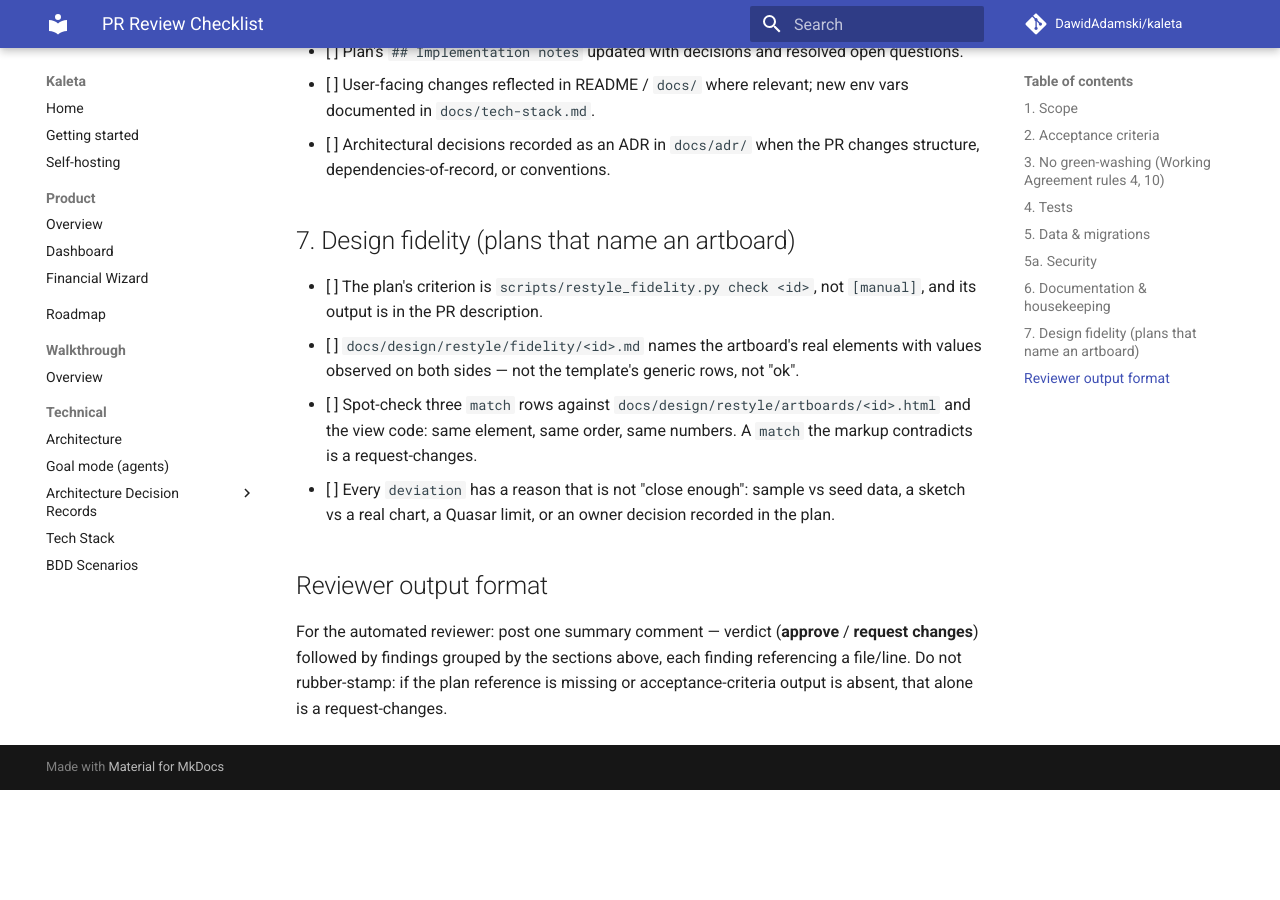
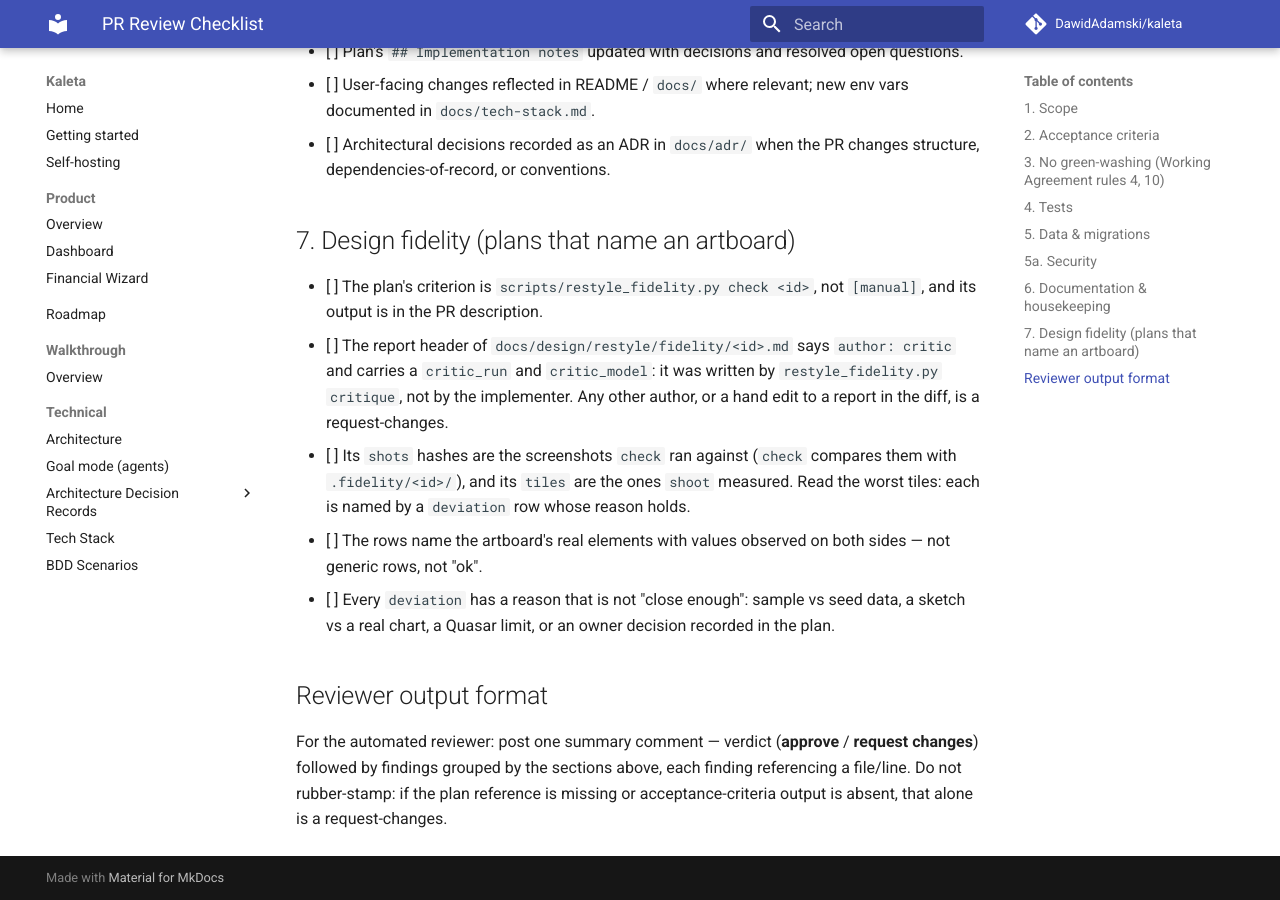
Before and after one commit to DawidAdamski/kaleta, an MkDocs documentation site: the page built from docs/review-checklist.md, in a window 1280 px wide and 900 px high, scrolled down 2024 px. Built offline with MkDocs 1.6.1 and Material for MkDocs 9.7.7, drawn with Linux system fonts in a browser that asks for light colours; comment, search, counter and statistics services are not loaded; before the commit the page ends 2814 px from its top, so only the background shows below that.

Commit message:
docs(harness): fidelity reports are harness-written; checklist checks author and hashes
Protect scripts/restyle_fidelity.py and mark docs/design/restyle/fidelity/
as written-by-harness; add an unset [fidelity] tile_threshold to the
profile (v2); review checklist §7, plans README, restyle README and
Working Agreement §12 describe shoot -> critique -> check.

Co-Authored-By: Claude Opus 5.5 <noreply@anthropic.com>

```diff
--- a/docs/review-checklist.md
+++ b/docs/review-checklist.md
@@ -92,13 +92,17 @@ vacuum. The PR description must link the plan file in `docs/plans/`
 
 - [ ] The plan's criterion is `scripts/restyle_fidelity.py check <id>`,
       not `[manual]`, and its output is in the PR description.
-- [ ] `docs/design/restyle/fidelity/<id>.md` names the artboard's real
-      elements with values observed on both sides — not the template's
-      generic rows, not "ok".
-- [ ] Spot-check three `match` rows against
-      `docs/design/restyle/artboards/<id>.html` and the view code: same
-      element, same order, same numbers. A `match` the markup contradicts
-      is a request-changes.
+- [ ] The report header of `docs/design/restyle/fidelity/<id>.md` says
+      `author: critic` and carries a `critic_run` and `critic_model`: it was
+      written by `restyle_fidelity.py critique`, not by the implementer. Any
+      other author, or a hand edit to a report in the diff, is a
+      request-changes.
+- [ ] Its `shots` hashes are the screenshots `check` ran against (`check`
+      compares them with `.fidelity/<id>/`), and its `tiles` are the ones
+      `shoot` measured. Read the worst tiles: each is named by a
+      `deviation` row whose reason holds.
+- [ ] The rows name the artboard's real elements with values observed on
+      both sides — not generic rows, not "ok".
 - [ ] Every `deviation` has a reason that is not "close enough": sample
       vs seed data, a sketch vs a real chart, a Quasar limit, or an owner
       decision recorded in the plan.
```
Also changed, not shown: AGENTS.md (+6 -5 lines), docs/design/restyle/README.md (+8 -5 lines), docs/harness/profile.toml (+12 -2 lines), docs/harness/protected-paths.txt (+7 -0 lines), docs/plans/README.md (+4 -1 lines).
